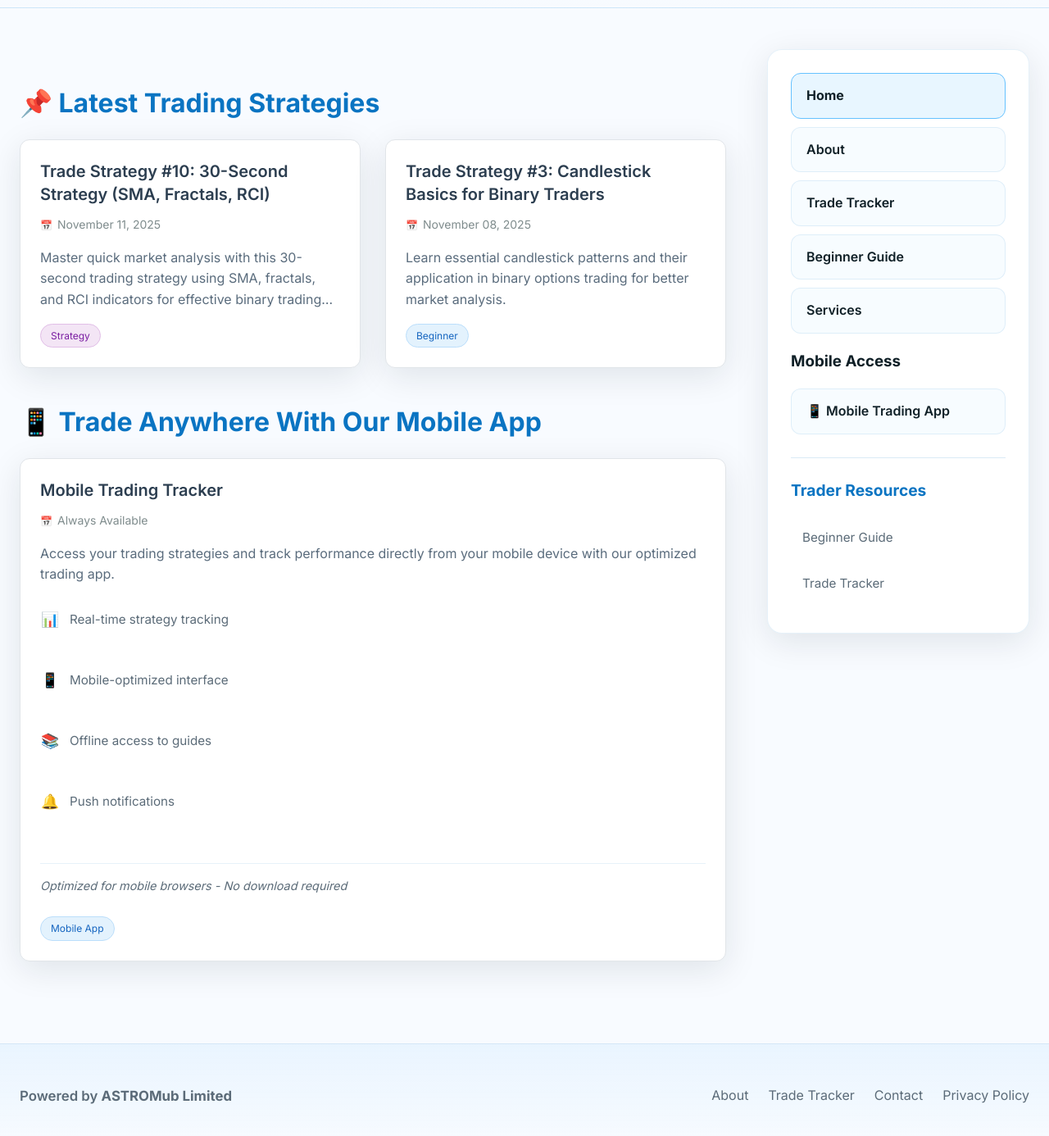
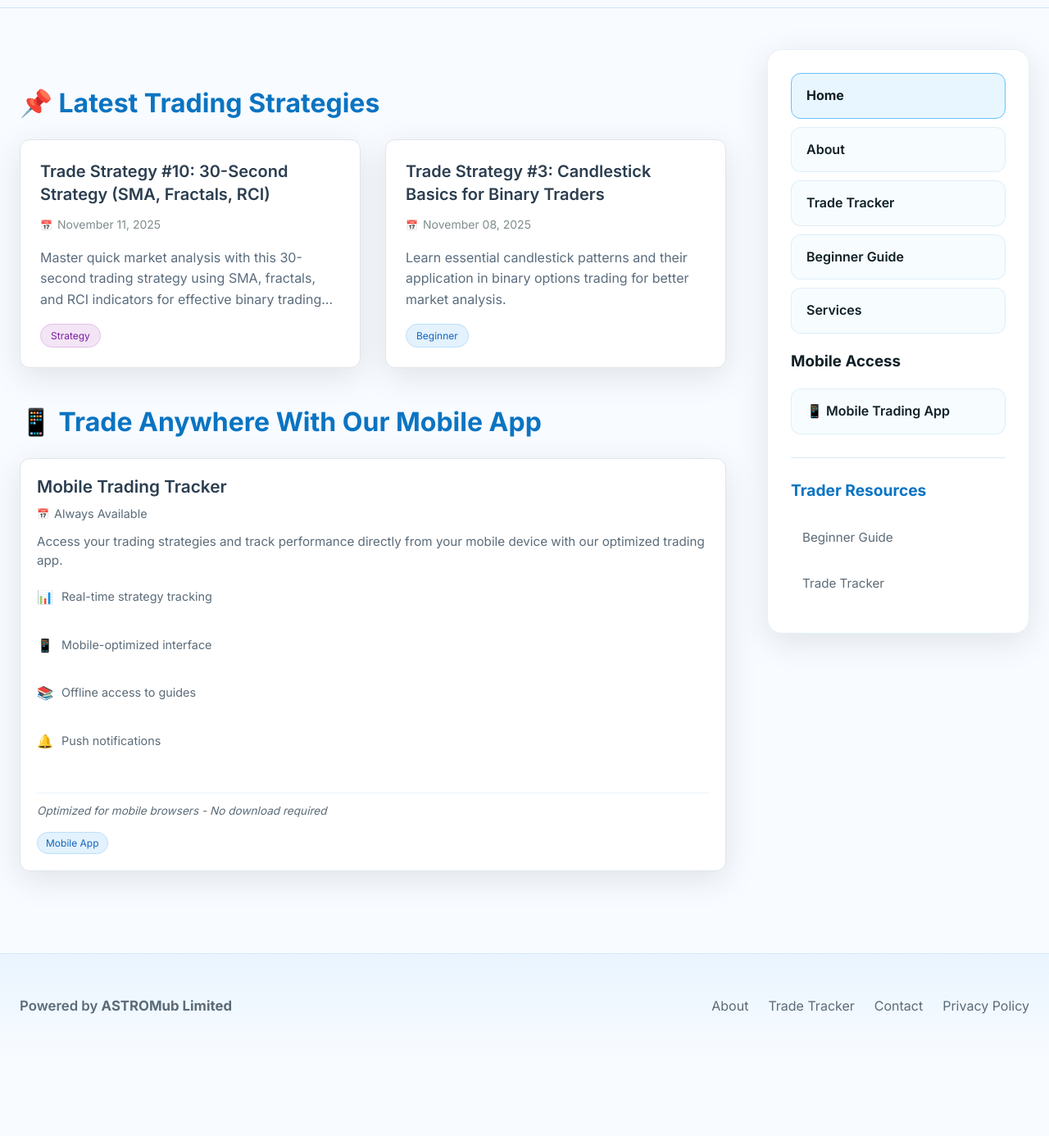
Before and after one commit to astromub/silver-umbrella, a Jekyll site: the page built from index.md, in a window 1280 px wide and 1400 px high, scrolled down 158 px. Shown: the top 1386 px of the window at 82% size. Built offline with Jekyll 4.4.1, drawn with Linux system fonts in a browser that asks for light colours; after the commit the page ends 1449 px from its top, so only the background shows below that.

Commit message:
Update style.css

```diff
--- a/assets/style.css
+++ b/assets/style.css
@@ -1528,4 +1528,108 @@ body{
     padding: 6px 0;
   }
 }
+
+/* Mobile App Card - Compact Spacing */
+.card.mobile-app-card {
+  padding: 20px;
+}
+
+.card.mobile-app-card .card-link h3 {
+  margin: 0 0 8px 0;
+  font-size: 1.3rem;
+  line-height: 1.3;
+}
+
+.card.mobile-app-card .date {
+  margin: 0 0 12px 0;
+  font-size: 0.9rem;
+  color: var(--muted);
+}
+
+.card.mobile-app-card .excerpt {
+  margin: 0 0 16px 0;
+  font-size: 0.95rem;
+  line-height: 1.5;
+  color: var(--muted);
+}
+
+/* Compact Mobile Features */
+.mobile-features {
+  margin: 0 0 16px 0;
+  display: flex;
+  flex-direction: column;
+  gap: 8px;
+}
+
+.feature-item {
+  display: flex;
+  align-items: center;
+  gap: 10px;
+  padding: 6px 0;
+  color: var(--muted);
+  font-size: 0.9rem;
+  line-height: 1.3;
+}
+
+.feature-icon {
+  font-size: 1rem;
+  width: 20px;
+  text-align: center;
+  flex-shrink: 0;
+}
+
+.app-note {
+  font-size: 0.85rem;
+  color: var(--muted);
+  font-style: italic;
+  margin: 12px 0 8px 0;
+  padding-top: 12px;
+  border-top: 1px solid rgba(10,116,194,0.1);
+  line-height: 1.4;
+}
+
+/* Mobile badge style */
+.card-badge.mobile {
+  background: #e3f2fd;
+  color: #1565c0;
+  border-color: #bbdefb;
+  font-size: 0.75rem;
+  padding: 3px 10px;
+  margin-top: 8px;
+}
+
+/* Ensure card layout consistency */
+.card-grid .card {
+  display: flex;
+  flex-direction: column;
+  height: 100%;
+}
+
+.card-link {
+  display: flex;
+  flex-direction: column;
+  height: 100%;
+  text-decoration: none;
+  color: inherit;
+}
+
+/* Mobile responsive adjustments */
+@media (max-width: 768px) {
+  .card.mobile-app-card {
+    padding: 18px;
+  }
+
+  .mobile-features {
+    gap: 6px;
+  }
+
+  .feature-item {
+    font-size: 0.85rem;
+    padding: 4px 0;
+  }
+
+  .card.mobile-app-card .card-link h3 {
+    font-size: 1.2rem;
+  }
+}
 </style>
```
